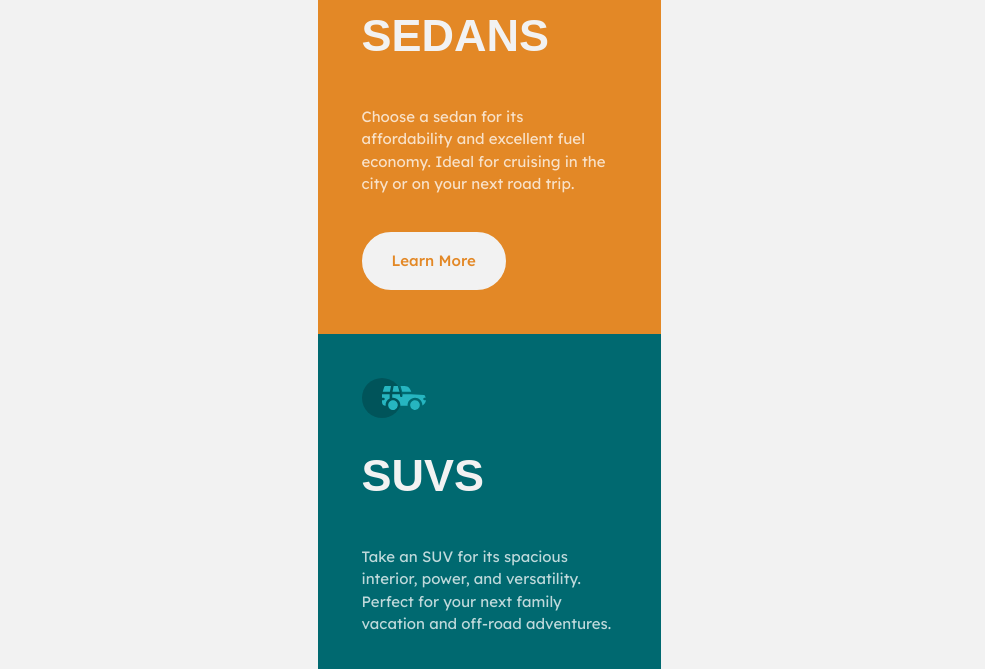
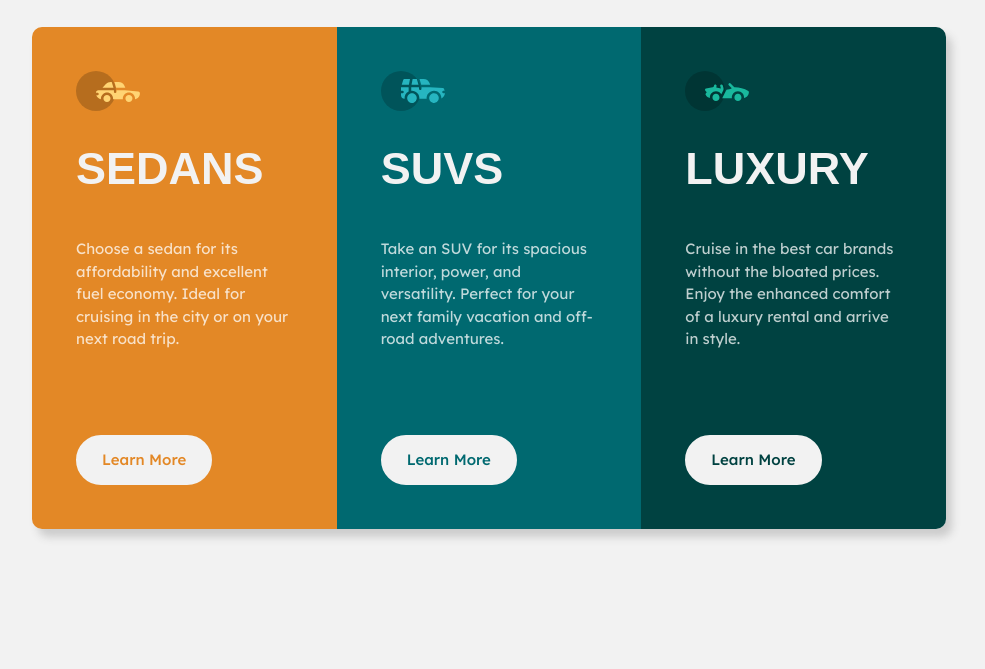
Before and after one commit to r-yadav01/fm-3-column-preview-card-component, a plain HTML site: page index.html in a window 1280 px wide. Shown: the part 122-791 px from the top of the page, without its empty margins (151-1136 px from the left). Drawn offline with Linux system fonts and the light colour scheme; a web font is replaced by a local one.

Commit message:
Complete desktop-layout and add readme.md file

```diff
--- a/assets/css/style.css
+++ b/assets/css/style.css
@@ -17,12 +17,13 @@ html {
   max-width: 375px;
   margin-left: auto;
   margin-right: auto;
-  padding: 0px 16px;
+  padding: 0px 8px;
 }
 
 article {
   border-radius: 10px;
   overflow: hidden;
+  box-shadow: 6px 8px 8px hsl(0, 0%, 80%);
 }
 
 section {
@@ -77,14 +78,38 @@ footer {
 }
 
 button {
-  padding: 16px 28px;
+  padding: 12px 24px;
   border: 2px solid var(--gray100);
   border-radius: 40px;
   background-color: var(--gray100);
   font-weight: 500;
+  transition: all 0.1s ease-in; /* well the top-margin will get an unintended transition, but where is the harm.. */
 }
 
 button:hover {
   color: var(--gray100);
   background-color: hsla(0, 0%, 100%, 0);
+  cursor: pointer;
 }
+
+@media (min-width: 950px) {
+  html {
+    height: 100%;
+    display: flex;
+    flex-direction: column;
+    justify-content: center;
+    align-items: center;
+  }
+  .max-width-wrapper {
+    max-width: 930px;
+  }
+
+  article {
+    display: grid;
+    grid-template-columns: 1fr 1fr 1fr;
+  }
+
+  button {
+    margin-top: 48px;
+  }
+}
```
Also changed, not shown: 1 other file.
